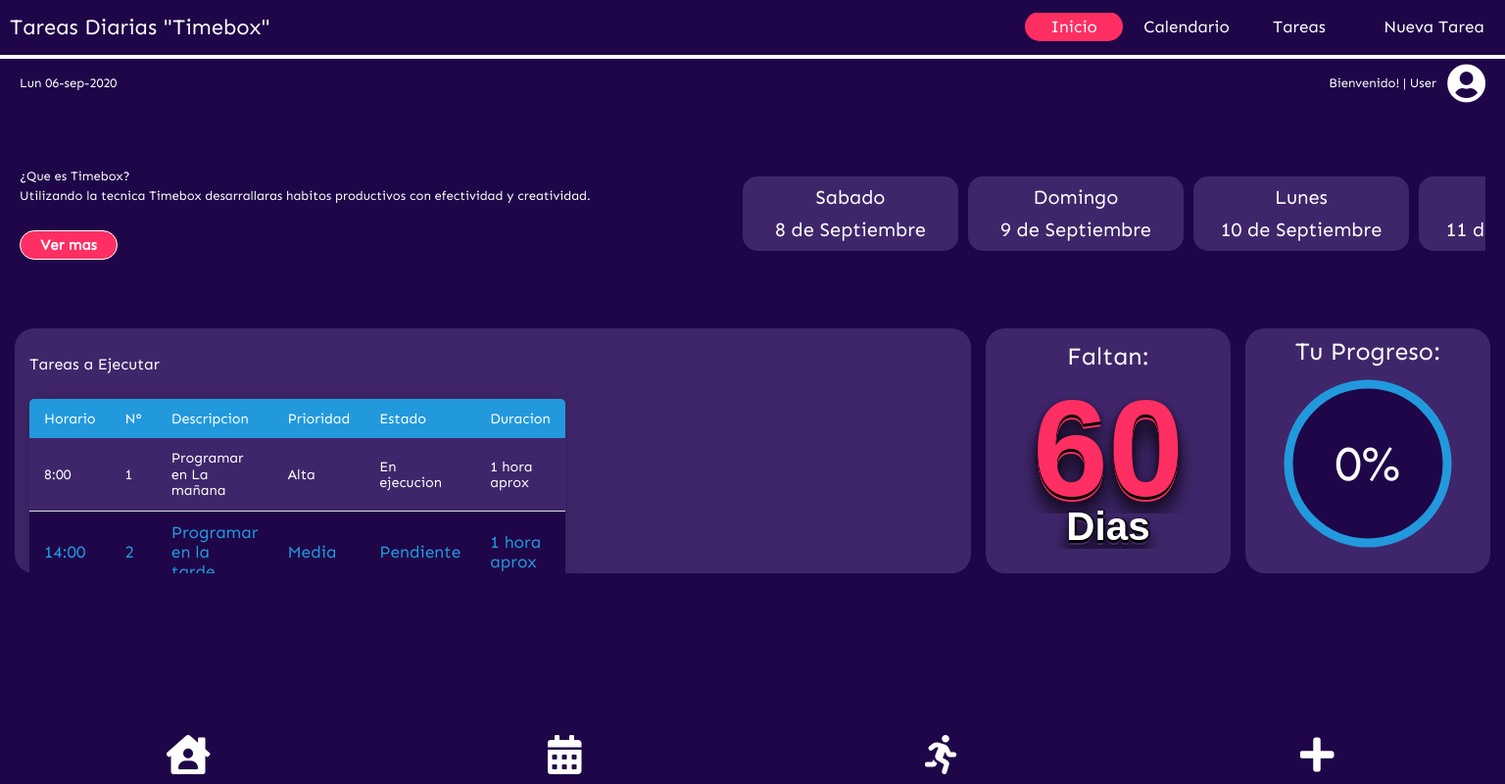
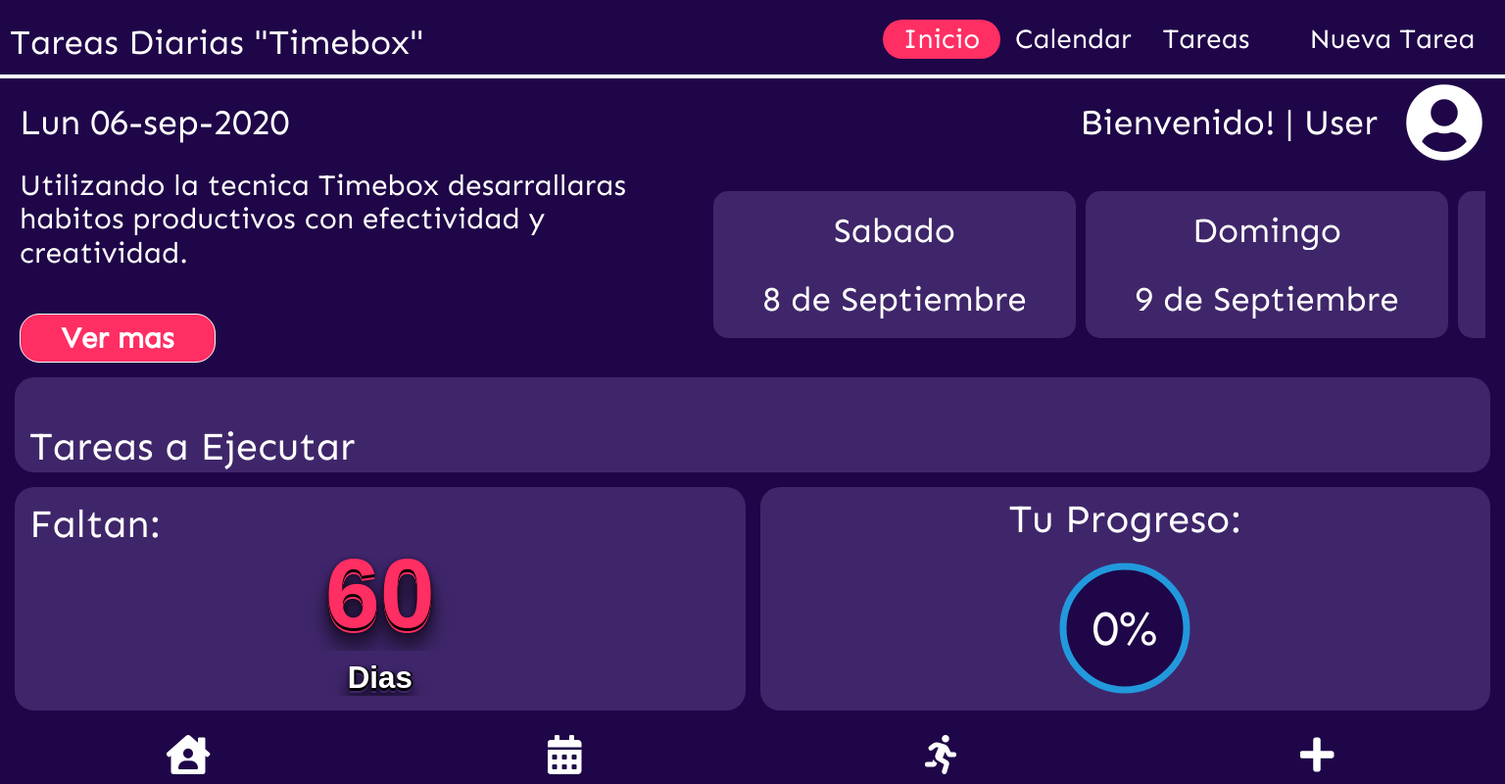
Before and after one commit to felipeCruz011/tareas-diarias-timebox, a plain HTML site: page index.html in a window 1536 px wide. Shown: the whole page at 98% size. Drawn offline with nearby package versions, Linux system fonts and the light colour scheme; a script that the page names is missing.

Commit message:
Se agrego querys para tamaños de pantallas grandes y extra grandes, a demas de ir dejando todo lo modificado como mobile first

```diff
--- a/css/main.css
+++ b/css/main.css
@@ -48,7 +48,13 @@ body {
 
     @media only screen and (min-width: 700px) {
         .container-all {
-            grid-template-rows: 60px 260px 1fr 60px;
+            grid-template-rows: 60px 170px 1fr 60px;
+        }
+    }
+
+    @media only screen and (min-width: 1370px) {
+        .container-all {
+            grid-template-rows: 80px 290px 1fr 60px;
         }
     }
 /*-----------------------------------
@@ -171,7 +177,7 @@ body {
             }
 
 
-    /*------------Media query | Menu de Desktop *------------*/
+    /*------------Media query | telefonos muy pequeños *------------*/
     @media only screen and (max-width: 350px) {
         .menu {
             min-width: 280px;
@@ -199,6 +205,31 @@ body {
         }
     }
 
+
+    @media only screen and (min-width: 1370px) {
+
+        .menu {
+            max-height: 80px;
+        }
+
+            .menu__container {
+                min-height: 80px;
+            }
+
+                .menu__titulo {
+                    font-size: 35px;
+                }
+
+                .menu__li-desktop {
+                    height: 40px;
+                    width: 120px;
+                    font-size: 28px;
+                }
+
+                    .menu__li-desktop--width {
+                        min-width: 230px;
+                    }
+    }
 
 
 /*-----------------------------------
@@ -312,6 +343,7 @@ body {
         .main__container-days {
             display: flex; /*Con grid no dejo que apareciera el overflow*/
             margin-top: 10px;
+            max-height: 130px;
             grid-row: 2 / span 3;
             grid-column: 3 / span 3;
             place-items: center;
@@ -328,6 +360,9 @@ body {
                 user-select: none;
                 overflow: auto;
                 padding: 10px;
+            }
+                .week-day {
+                    display: none;
                 }
 
                 .week-day::-webkit-scrollbar {
@@ -347,7 +382,7 @@ body {
                         }
 
                 .week-day-movil {
-                    display: none;
+                    display: grid;
                 }
 
                     .week-day-movil::-webkit-scrollbar {
@@ -367,6 +402,7 @@ body {
                     place-items: center;
                     padding: 10px;
                     width: 200px;
+                    max-width: 70px;
                     cursor: pointer;
                     font-size: 20px;
                     display: grid;
@@ -379,50 +415,141 @@ body {
                         background-color: var(--red);
                     }
 
-     /*------------Tamaño Movil | Titulo, fecha y dias de la semana*------------*/
+     /*------------Tamaño de Ordenador ------------*/
 
-    @media only screen and (max-width: 700px) {
+    @media only screen  and (min-width: 781px) {
+        .main__btn {
+            margin-top: 10px;
+        }
 
-        .week-day {
+        .main__fecha {
+            font-size: 16px;
+        }
+
+        .main__p {
+            font-size: 16px;
+        }
+
+        .main__bienvenido {
+            font-size: 16px;
+        }
+
+        .week-day-movil {
             display: none;
         }
 
-            .week-day-movil {
+        .week-day {
             display: grid;
         }
 
             .week-day__element {
-                    max-width: 76px;
+                max-width: 200px;
             }
     }
 
-    @media only screen  and (min-width: 700px) {
-        .main__btn {
-            margin-top: 10px;
+     /*Tamaño de pantalla de ordenador Grandes*/
+
+     @media only screen  and (min-width: 1024px) and (max-width: 1370px) {
+
+        .container-all {
+            grid-template-rows: 60px 210px 1fr 60px;
+        }
+
+            .main {
+                grid-template-rows: 80px repeat(3, 1fr);
+                grid-template-columns: repeat(2, minmax(70px ,1fr)) repeat(2, 1fr) 100px;
+            }
+                .main__fecha {
+                    font-size: 26px;
+                }
+
+                .main__p {
+                    font-size: 20px;
+                }
+
+                .main__bienvenido {
+                    position: relative;
+                    font-size: 26px;
+                    right: -10px;
+                }
+
+                .main__user-container {
+                    min-width: 116px;
+                    place-content: center;
+                }
+
+                    .main__icono {
+                        position: relative;
+                        right: -5px;
+                        min-width: 116px;
+                        font-size: 60px;
+                    }
+
+                .week-day {
+                    position: relative;
+                    top: -5px;
+                }
+
+                    .week-day__element {
+                        min-height: 90px;
                     }
     }
 
-    /*Tamaño de pantalla de tables medianas*/
+    @media only screen and (min-width: 1370px) {
 
-    @media only screen  and (min-width: 700px) and (max-width: 961px) {
-        .container-all {
-            grid-template-rows: 60px 170px 1fr 60px;
+        .main {
+            grid-template-rows: 80px repeat(3, 1fr);
+            grid-template-columns: repeat(2, minmax(70px ,1fr)) repeat(2, 1fr) 100px;
+        }
+            .main__fecha {
+                font-size: 36px;
             }
 
-            .main__titulo {
+            .main__p {
                 font-size: 30px;
             }
 
-            .main__p {
-                font-size: 15px;
+            .main__btn {
+                width: 200px;
+                height: 50px;
+                font-size: 30px;
+            }
+
+            .main__bienvenido {
+                position: relative;
+                font-size: 36px;
+
+            }
+
+            .main__user-container {
+                min-width: 116px;
+                place-content: center;
+            }
+
+                .main__icono {
+                    min-width: 116px;
+                    font-size: 80px;
+                }
+
+            .main__container-days {
+                grid-row: 2 span 3;
+                min-height: 170px;
+            }
+
+                .week-day {
+                    position: relative;
+                    top: 10px;
+                    min-height: 150px;
                 }
 
                     .week-day__element {
-                max-height: 70px;
-            }
+                        min-height: 90px;
+                        min-width: 350px;
+                        font-size: 35px;
                     }
 
 
+    }
 
 /*-------------------------------------------------------
     3 - Seguimiento a los Habitos y Tareas Diariamente
@@ -502,7 +629,7 @@ body {
             display: grid;
             padding: 10px;
             grid-row: 5 / span 2;
-            grid-column: 2 / 3;
+            grid-column: 2 / span 1;
             background-color: var(--morado-claro);
             border-radius: 20px;
             user-select: none;
@@ -580,14 +707,13 @@ body {
                         background: rgb(245, 6, 245);
                     }
 
-
             .tareas__titulo {
                 font-size: 16px;
             }
 
             .tareas__container {
                 border-collapse: collapse;
-                min-width: 500px;
+                min-width: 600px;
                 margin: 25px 0;
                 font-size: 0.9em;
                 border-radius: 5px 5px 0 0;
@@ -625,15 +751,7 @@ body {
                         font-size: 1.2em;
                     }
 
-
-
-
-
-
-
-
-
-
+     /*Tamaño de pantalla de tables medianas*/
 
     @media only screen  and (min-width: 700px) and (max-width: 961px) {
         .habitos {
@@ -683,10 +801,9 @@ body {
 
     /*------------Para tamaños de pantalla mayores a 961 px*------------*/
 
-    @media only screen and (min-width: 961px) {
+    @media only screen and (min-width: 961px) and (max-width: 1370px) {
         .habitos {
-            max-height: auto;
-            grid-template-rows: minmax(200px, 250px);
+            grid-template-rows: minmax(200px, 400px);
             grid-template-columns:  1fr repeat(2, minmax(100px, 250px));
         }
 
@@ -736,6 +853,74 @@ body {
                 min-width: 500px;
             }
 
+                .tareas__titulo {
+                    font-size: 20px;
+                    margin-bottom: -10px;
+                }
+
+                .tareas__container {
+                    min-width: 750px;
+                    font-size: 16px;
+                }
+
+    }
+
+    @media only screen and (min-width: 1370px) {
+        .habitos {
+            grid-template-rows: 1fr 1fr;
+            grid-template-columns:  1fr 1fr;
+        }
+
+            .habitos__faltan-dias-container {
+                grid-row: 2 span 1;
+                grid-column: 1 span 1;
+            }
+
+                .habitos__faltan-dias-titulo {
+                    font-size: 40px;
+                }
+
+            .habitos__porcetaje-container {
+                grid-row: 2 span 1;
+                grid-column: 2 span 1;
+            }
+
+                .habitos__porcentaje-titulo {
+                    font-size: 40px;
+                }
+
+                .habitos__porcentaje-value {
+                    font-size: 50px;
+                    top: 63%;
+                }
+
+                .habitos__svg {
+                    top: 63%;
+                    transform: rotate(-90deg) scale(1.4);
+                }
+
+            .tareas {
+                grid-row: 1 span 1;
+                grid-column: 1 span 2;
+            }
+
+                .tareas::-webkit-scrollbar {
+                    height: 25px;
+                }
+
+                .tareas__titulo {
+                    font-size: 40px;
+                    margin-bottom: 25px;
+                }
+
+                .tareas__container {
+                    min-width: 1800px;
+                    margin: auto;
+                    font-size: 30px;
+                }
+
+
+
     }
 
 
--- a/index.html
+++ b/index.html
@@ -4,7 +4,7 @@
 <head>
     <meta charset="UTF-8">
     <meta name="viewport" content="width=device-width, initial-scale=1, maximum-scale=1, user-scalable=no">
-    <title>Document</title>
+    <title>Tareas Diarias "Timebox"</title>
     <link rel="stylesheet" href="css/main.css">
     <link rel="stylesheet" href="css/normalize.css">
     <link href="https://fonts.googleapis.com/css2?family=Sen&display=swap" rel="stylesheet">
@@ -154,7 +154,7 @@
 
             <div class="tareas"> <!-- Bloque -->
                 <h2 class="tareas__titulo">Tareas a Ejecutar</h2>
-                <table class="tareas__container" width="300px">
+                <table class="tareas__container">
                     <thead>
                         <tr class="tareas__header-container-tr">
                             <th class="tareas__header-items-th">Horario</th>
```
Lines whose indentation alone changed are shown as unchanged.
